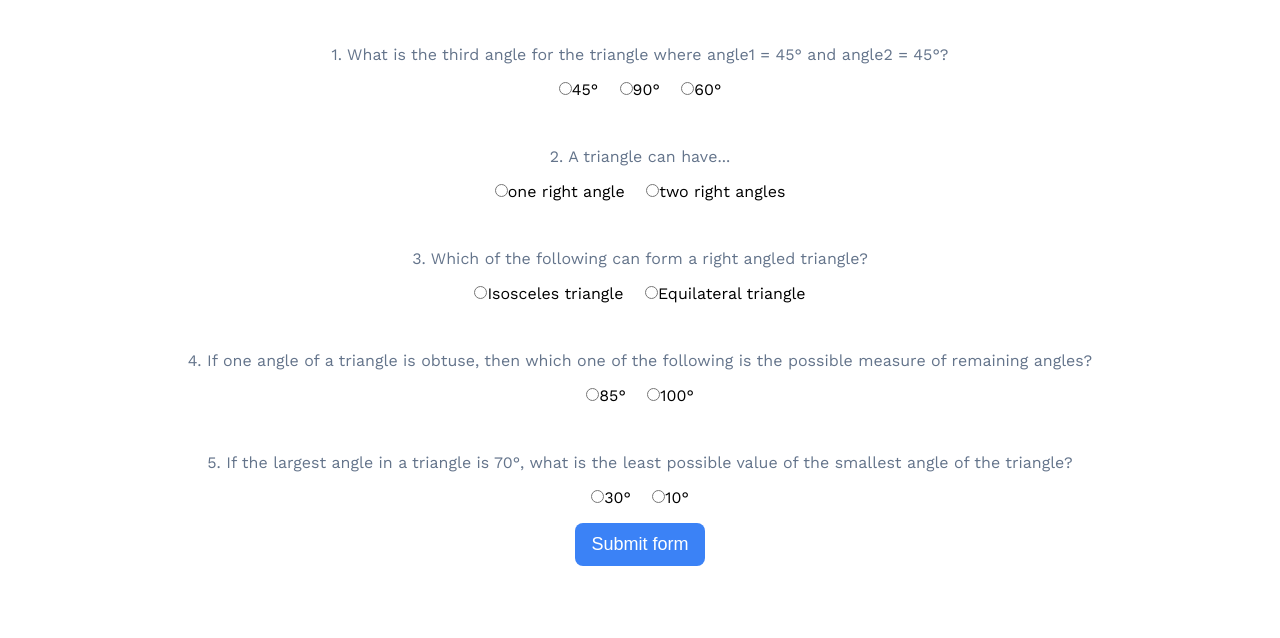
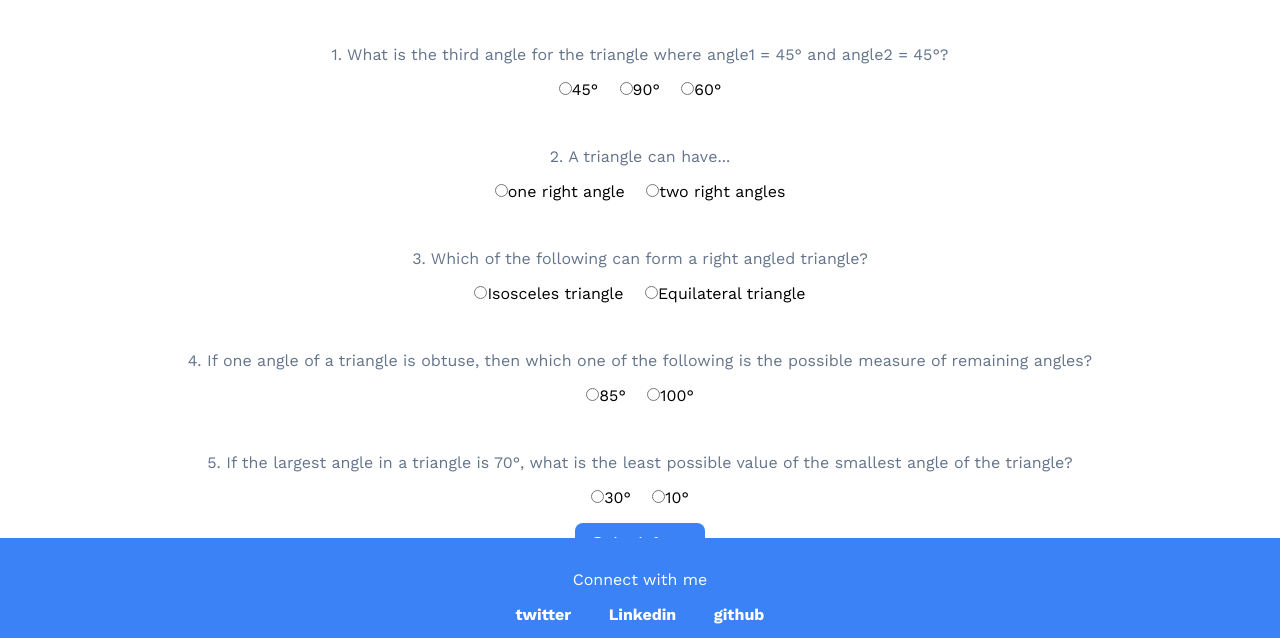
Before and after one commit to Parikshitdeore/fun-with-triangle, a plain HTML site: page quiz.html in a window 1280 px wide. Shown: the part 162-800 px from the top of the page. Drawn offline with nearby package versions, Linux system fonts and the light colour scheme; a web font is replaced by a local one.

Commit message:
fix : footer
fixed position of footer in all 4 html pages

```diff
--- a/area.css
+++ b/area.css
@@ -116,10 +116,10 @@ button {
 
 footer {
   text-align: center;
-  /* position: absolute;
+  position: absolute;
   bottom: 0;
   left: 0;
-  right: 0; */
+  right: 0;
 }
 
 footer p {
--- a/hypotenuse.css
+++ b/hypotenuse.css
@@ -116,10 +116,10 @@ button {
 
 footer {
   text-align: center;
-  /* position: absolute;
+  position: absolute;
   bottom: 0;
   left: 0;
-  right: 0; */
+  right: 0;
 }
 
 footer p {
--- a/index.css
+++ b/index.css
@@ -118,10 +118,10 @@ button {
 
 footer {
   text-align: center;
-  /* position: absolute;
+  position: absolute;
   bottom: 0;
   left: 0;
-  right: 0; */
+  right: 0;
 }
 
 footer p {
@@ -144,8 +144,9 @@ h2{
     padding: 2rem 1rem;
     border-top-left-radius: 0.7rem;
     border-top-right-radius: 0.7rem;
-    margin-top:11rem;
     font-size: 1rem;
+
+
 }
 .footer.ui{
     padding-inline-start:0px;
--- a/quiz.css
+++ b/quiz.css
@@ -75,6 +75,13 @@ label{
     padding: 0.5rem;
 
 }
+footer {
+  text-align: center;
+  position: absolute;
+  bottom: 0;
+  left: 0;
+  right: 0;
+}
 
 input{
   font-size: 14px;
@@ -110,6 +117,7 @@ button {
     color: white;
     padding: 2rem 1rem;
     font-size: 1rem;
+    height:100px;
 }
 .footer.ui{
     padding-inline-start:0px;
```
